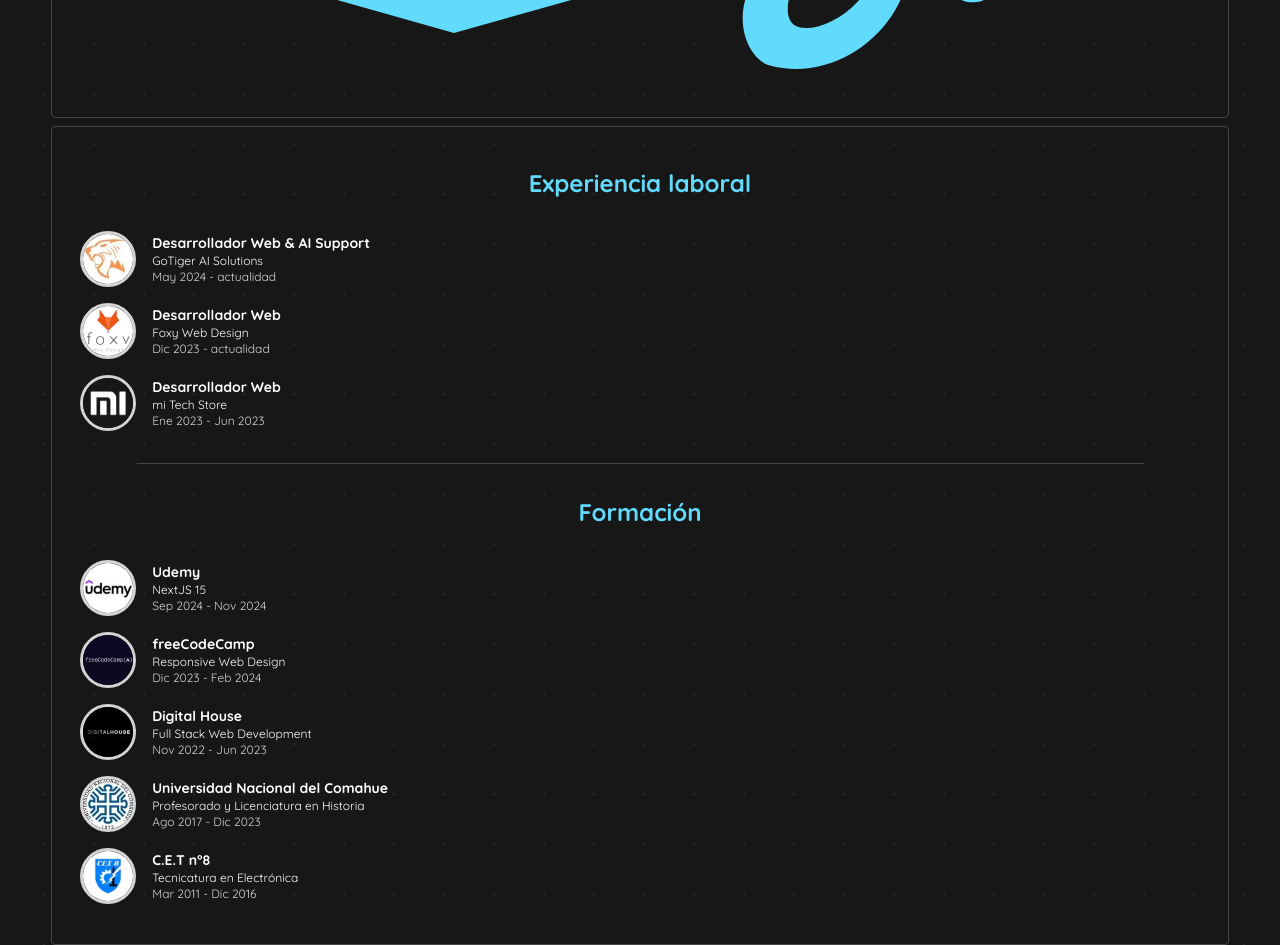
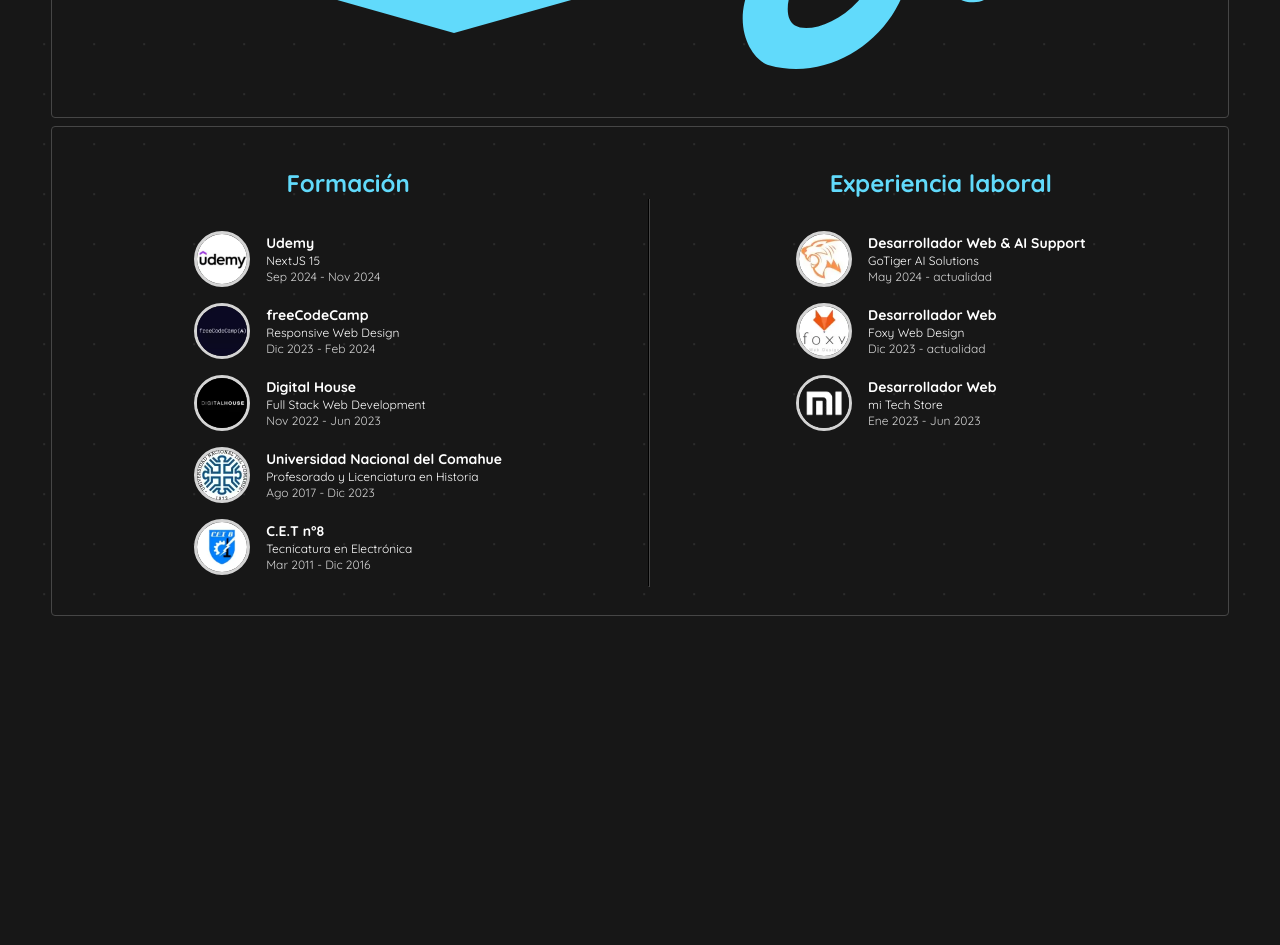
Before and after one commit to lorenzoSanchez97/portfolio, a Next.js app: page /about in a window 1280 px wide. Shown: the part 7400-8345 px from the top of the page. After the commit the page ends 8016 px from the top, so only its background shows below. Built offline with nearby package versions, Linux system fonts and the light colour scheme.

Commit message:
thrid panel responsive improved

```diff
--- a/src/app/about/page.js
+++ b/src/app/about/page.js
@@ -32,10 +32,10 @@
                 </Panel>
 
                 {/* Panel Derecho */}
-                <Panel styles={"col-span-12 border-solid border-grey-4 border-[1px] px-7 py-10"}>
+                <Panel styles={"col-span-12 border-solid border-grey-4 border-[1px] px-7 py-10 flex flex-col min-[725px]:flex-row min-[725px]:justify-evenly min-[725px]:gap-x-8"}>
+                    <Education />
+                    <hr className="w-[90%] min-[725px]:w-0 h-[95%] mx-auto min-[725px]:mx-0 mt-8 mb-4 border-t-0 border-grey-4" />
                     <WorkExperience />
-                    <hr className="w-[90%] mx-auto mt-8 mb-4 border-t-0 border-grey-4" />
-                    <Education />
                 </Panel>
 
             </section>
--- a/src/components/Education.js
+++ b/src/components/Education.js
@@ -6,7 +6,7 @@
 export default function Education() {
     return (
         <section className="flex flex-col items-center text-bright-white">
-            <h1 className="text-2xl text-light-blue mt-4">Formación</h1>
+            <h1 className="text-2xl text-light-blue md:mt-0">Formación</h1>
             <div className="flex flex-col gap-y-4 w-full mt-8">
                 {data.map((item, index) => {
                     return <EducationItem title={item} key={index}/>
--- a/src/components/WorkExperience.js
+++ b/src/components/WorkExperience.js
@@ -6,7 +6,7 @@
 export default function WorkExperience() {
     return (
         <section className="flex flex-col items-center text-bright-white">
-            <h1 className="text-2xl text-light-blue">Experiencia laboral</h1>
+            <h1 className="text-2xl text-light-blue mt-4 min-[725px]:mt-0">Experiencia laboral</h1>
             <div className="flex flex-col gap-y-4 w-full mt-8">
                 {data.map((item, index) => {
                     return <WorkItem company={item} key={index}/>
```
